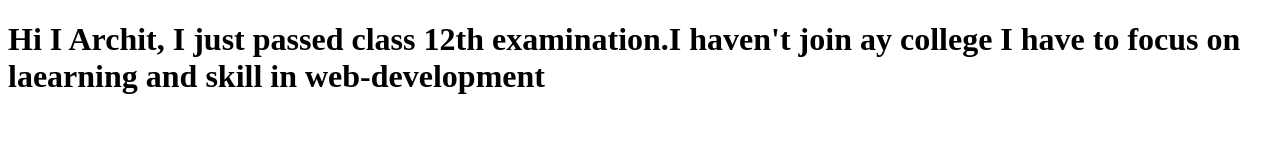
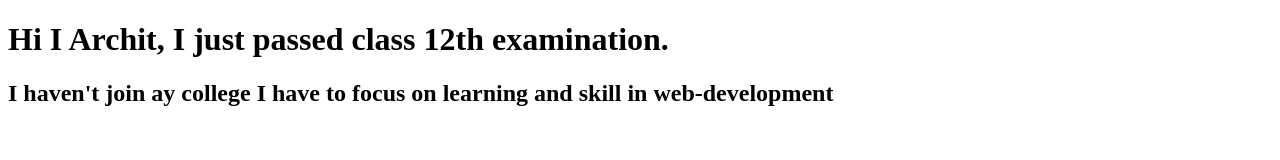
Before and after one commit to archit7448/Archit-Singh, a plain HTML site: page index.html in a window 1280 px wide. Drawn offline with Linux system fonts and the light colour scheme.

Commit message:
doc:Update index.html

```diff
--- a/index.html
+++ b/index.html
@@ -7,6 +7,7 @@
     <title>Document</title>
 </head>
 <body>
-    <h1>Hi I Archit, I just passed class 12th examination.I haven't join ay college I have to focus on laearning and skill in web-development</h1>
+    <h1>Hi I Archit, I just passed class 12th examination.</h1>
+    <h2>I haven't join ay college I have to focus on learning and skill in web-development</h2>
 </body>
 </html>
```
